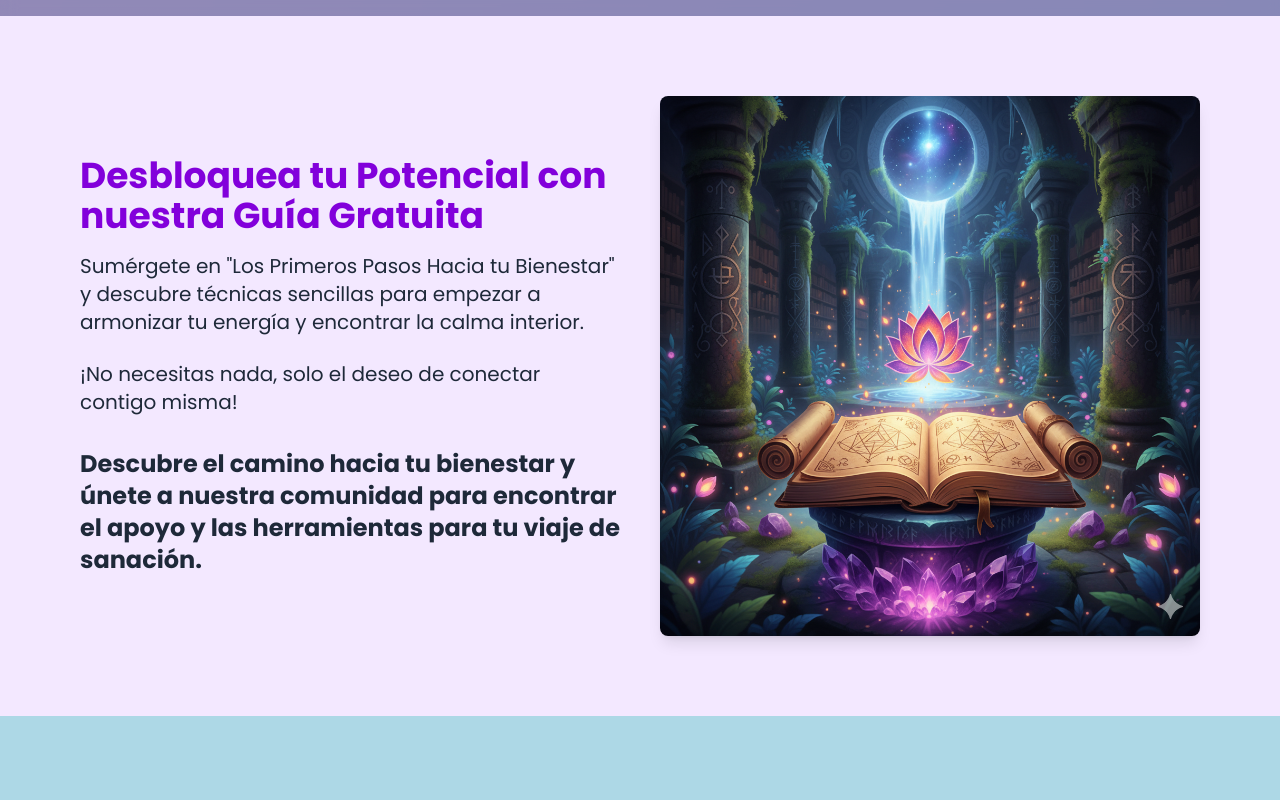
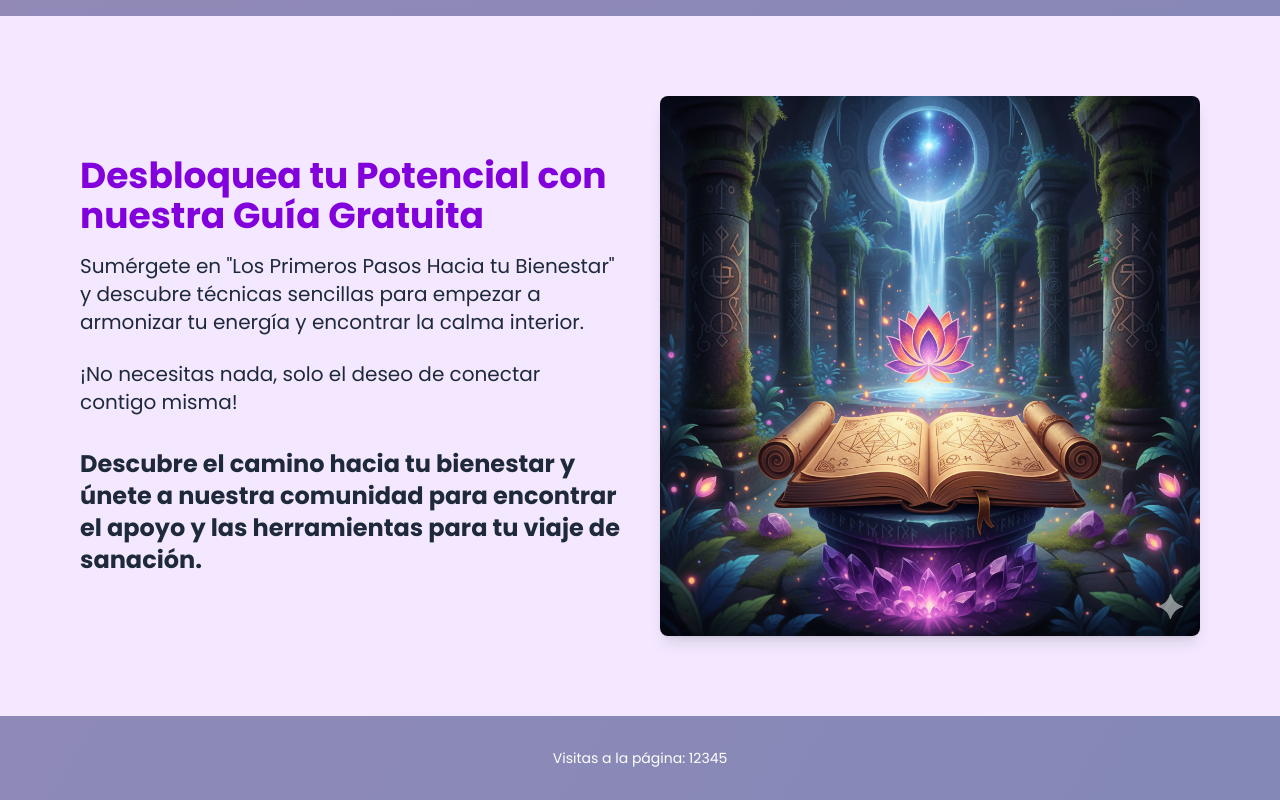
Before and after one commit to CarolinaOM/la-mirada-de-tu-alma, a React (Vite) app: page / in a window 1280 px wide. Shown: the part 1304-2104 px from the top of the page. Before the commit the page ends 2020 px from the top, so only its background shows below. Built offline with nearby package versions, Linux system fonts and the light colour scheme.

Commit message:
Creado contador pagina

```diff
--- a/src/components/Inicio/Inicio.jsx
+++ b/src/components/Inicio/Inicio.jsx
@@ -118,6 +118,17 @@ const Inicio = () => {
 
         </div>
       </section>
+
+      {/* Sección del Contador de Visitas */}
+      <div className="py-8 bg-indigo-950/40 text-white text-center">
+        <div className="max-w-6xl mx-auto px-4">
+          <p className="text-sm">
+            {/* ¡Pega aquí el código que te dio el servicio de contador! */}
+            {/* Ejemplo: */}
+            Visitas a la página: 12345
+          </p>
+        </div>
+      </div>
     </>
   );
 };
```
